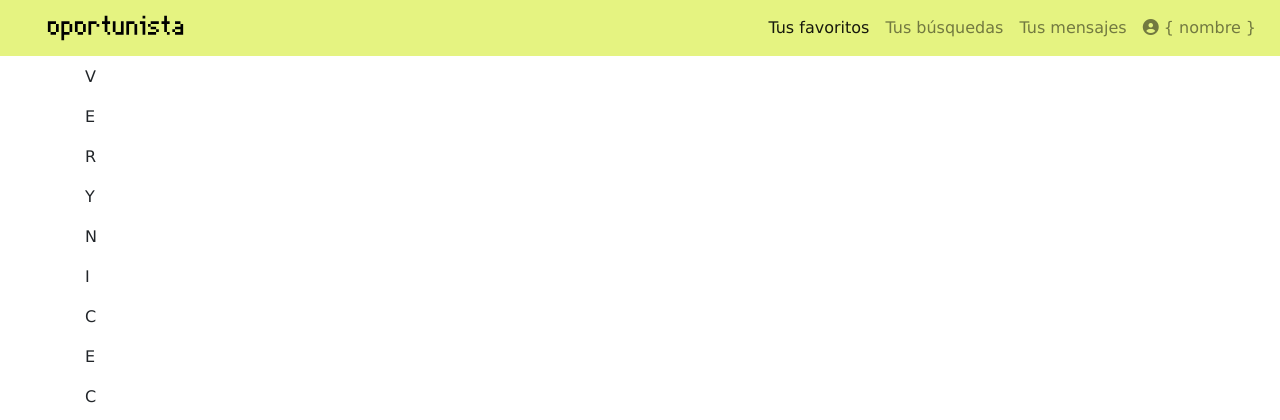
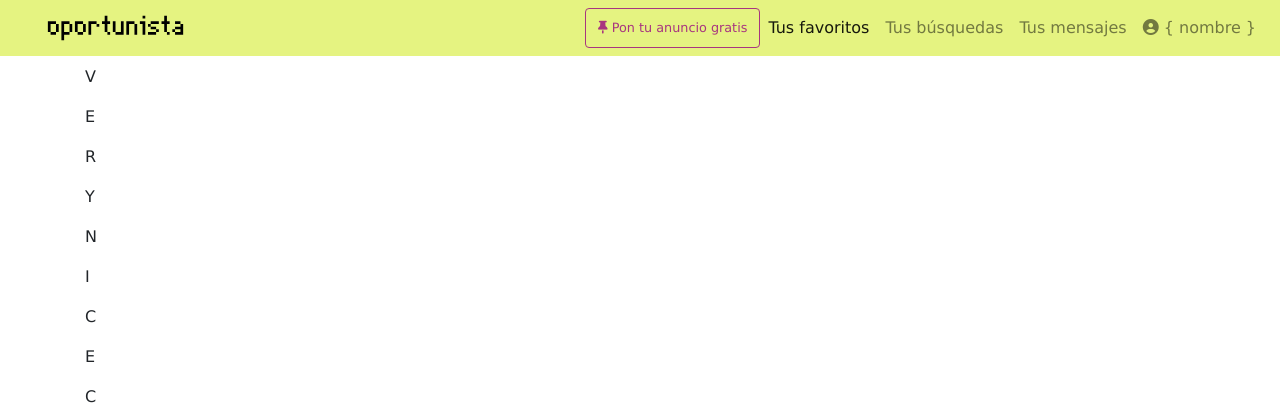
Before and after one commit to aadevafi7/F1-Oportunista-deployment, a Django app: page /placeholder/ in a window 1280 px wide. Shown: the top 420 px of the page. Run offline with Django 3.2, Linux system fonts and the light colour scheme; some libraries are stand-ins or nearby versions.

Commit message:
Fixed 'Pon tu anuncio gratis' button

```diff
--- a/idealista/templates/idealista_app/base.html
+++ b/idealista/templates/idealista_app/base.html
@@ -12,7 +12,7 @@
 <body style="padding-top: 65px;">
     <!-- Only god knows why 65px padding is required -->
     <nav class="navbar fixed-top navbar-expand-lg navbar-light bg-primary">
-        <a class="navbar-brand" href="#">
+        <a class="navbar-brand" href="{% url 'idealista_app:homePage' %}">
             <img src="{% static "img/logo.svg" %}" width="200" height="30" class="d-inline-block align-top"
                 alt="oportunista">
         </a>
@@ -22,6 +22,12 @@
         </button>
         <div class="collapse navbar-collapse" id="navbarText">
             <ul class="navbar-nav ml-auto">
+                <button class="btn btn-outline-secondary rounded text-black">
+                    <small>
+                        <i class="fas fa-thumbtack"></i>
+                        Pon tu anuncio gratis
+                    </small>
+                </button>
                 <li class="nav-item active" href="#">
                     <a class="nav-link" href="#">Tus favoritos</a>
                 </li>
@@ -81,9 +87,9 @@
                 </ul>
             </div>
             <div class="col">
-                    <p class="text-muted">
-                            <b>Otros países</b>
-                        </p>
+                <p class="text-muted">
+                    <b>Otros países</b>
+                </p>
 
                 <ul class="list-unstyled">
                     <li><a href="#" class="text-info"> idealista Italia</a></li>
--- a/idealista/templates/idealista_app/home.html
+++ b/idealista/templates/idealista_app/home.html
@@ -23,9 +23,9 @@
         <div class="container text-justify-end">
           <div class="row ">
             <div class="col-auto">
-              <button class="btn btn-outline-dark rounded text-black">
-                <i class="fas fa-thumbtack text-secondary"></i>
+              <button class="btn btn-outline-secondary rounded text-black">
                 <small>
+                  <i class="fas fa-thumbtack"></i>
                   Pon tu anuncio gratis
                 </small>
               </button>
```
